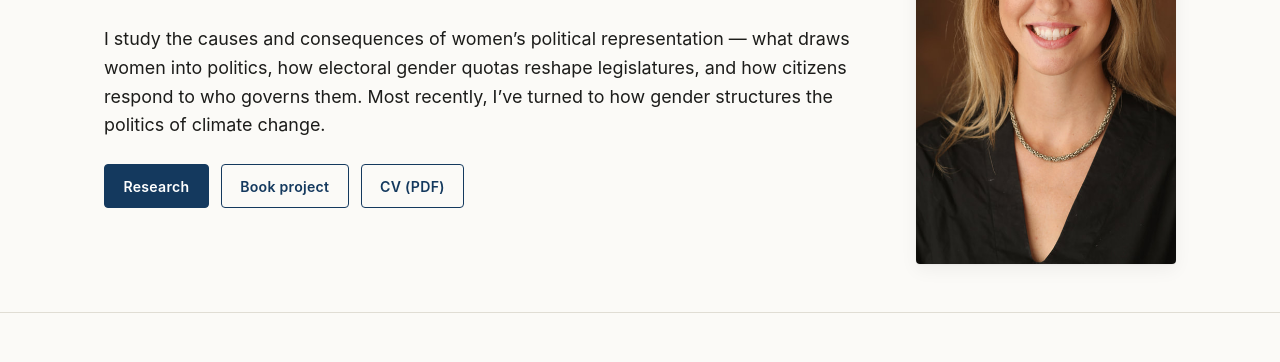
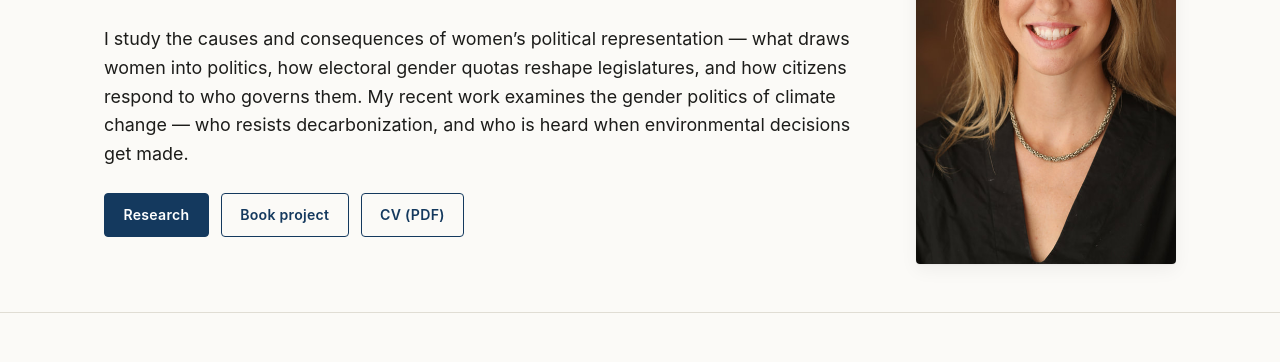
Before and after one commit to amandaclayton/amandaclayton.github.io, a plain HTML site: page index.html in a window 1280 px wide. Shown: the part 274-636 px from the top of the page. Drawn offline with Linux system fonts and the light colour scheme.

Commit message:
Sharpen the climate sentence in the hero lede

```diff
--- a/index.html
+++ b/index.html
@@ -47,8 +47,9 @@
       <p class="lede">
         I study the causes and consequences of women’s political representation — what draws
         women into politics, how electoral gender quotas reshape legislatures, and how citizens
-        respond to who governs them. Most recently, I’ve turned to how gender structures the
-        politics of climate change.
+        respond to who governs them. My recent work examines the gender politics of climate
+        change &mdash; who resists decarbonization, and who is heard when environmental decisions
+        get made.
       </p>
       <div class="btn-row">
         <a class="btn" href="research.html">Research</a>
```
